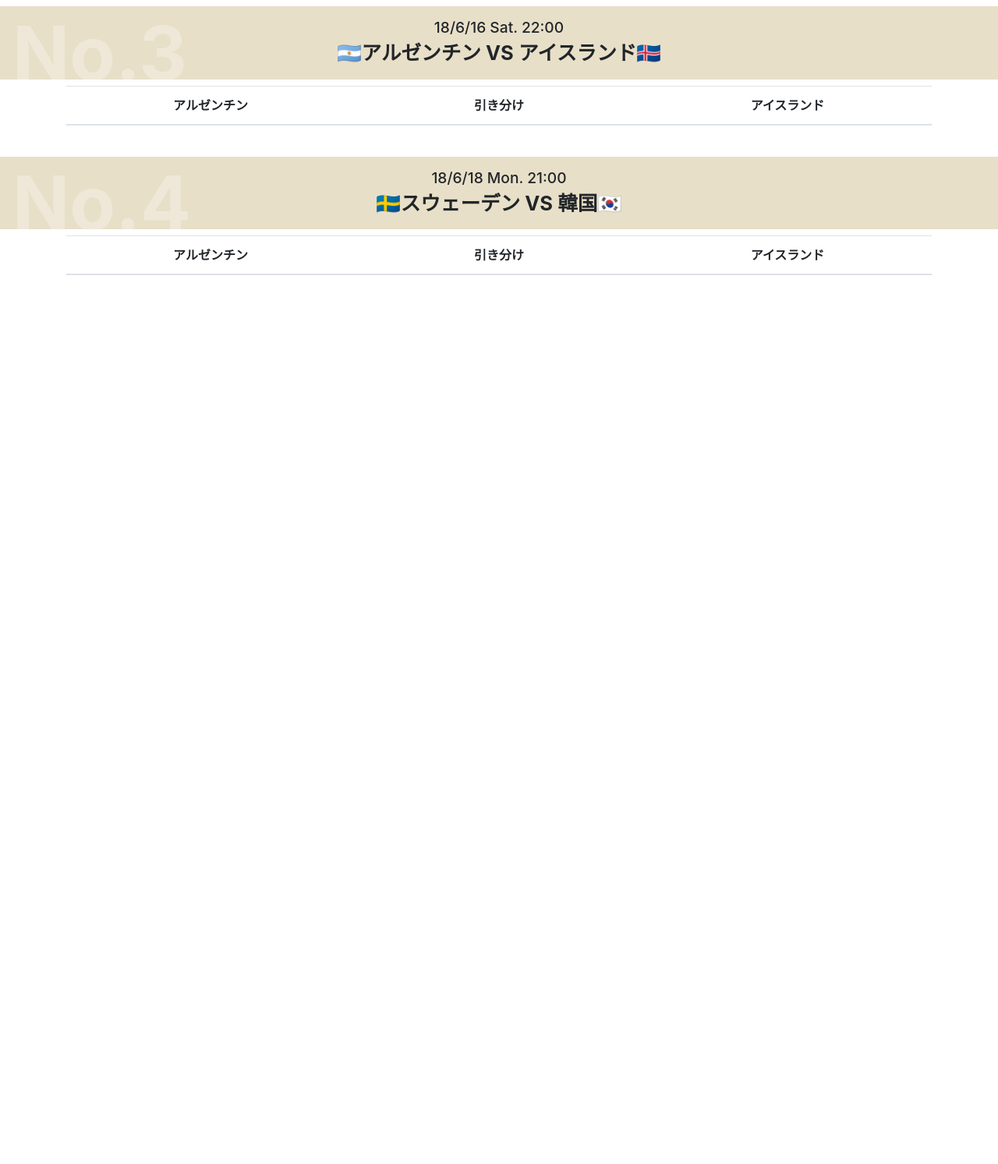
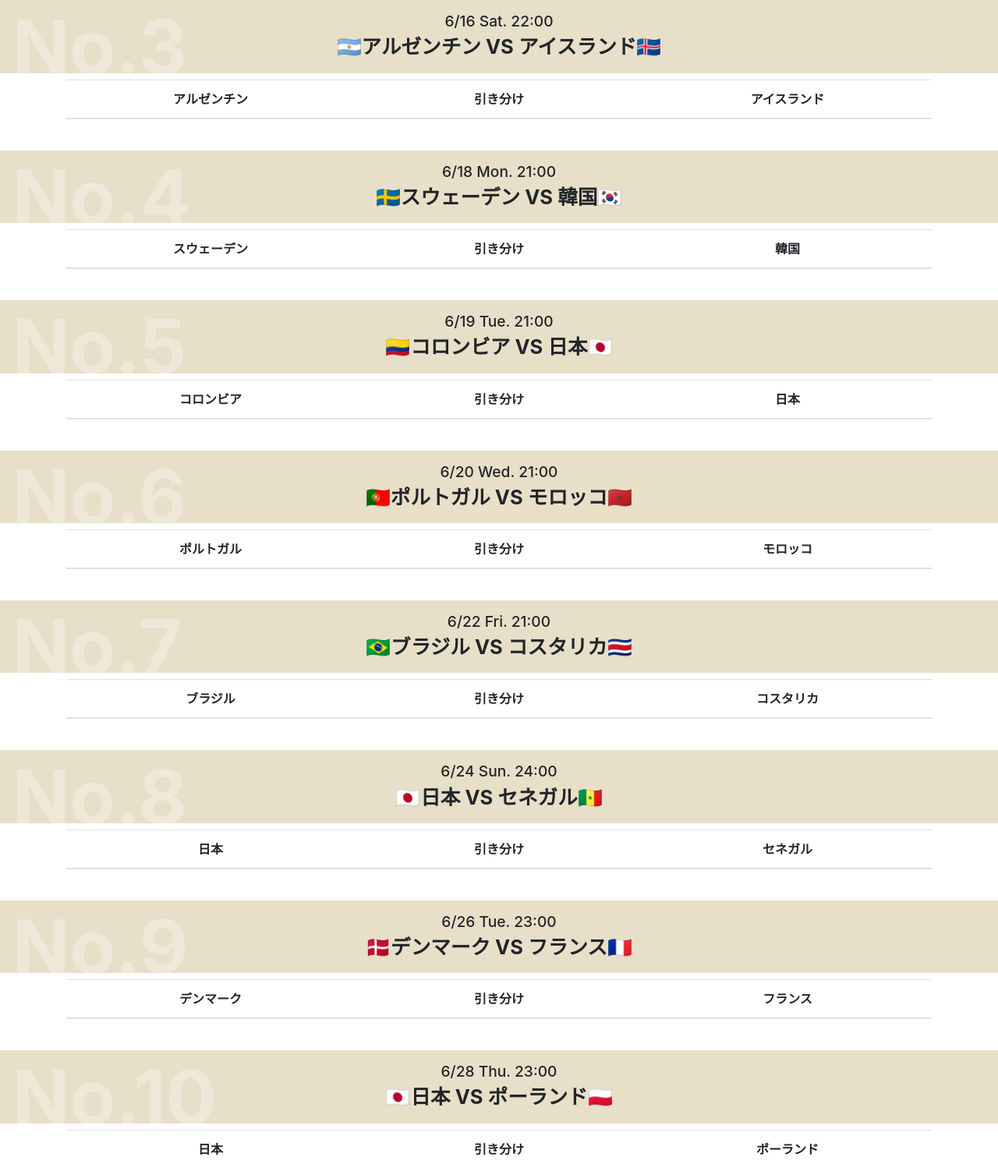
Before and after one commit to s12bt/koke-soccer2018, a website: page index.html in a window 1280 px wide. Shown: the part 1307-2800 px from the top of the page at 78% size. Before the commit the page ends 1700 px from the top, so only its background shows below. Drawn offline with nearby package versions, Linux system fonts and the light colour scheme.

Commit message:
試合追加とスタイリング調整

```diff
--- a/index.html
+++ b/index.html
@@ -170,26 +170,20 @@
     <div class="game__titleContainer game__titleContainer--next">
       <h2>
         <span class="game__count">No.1</span>
-        <span class="game__date">18/6/14 Thu. 24:00</span>
+        <span class="game__date">6/14 Thu. 24:00</span>
         <span class="game__title">🇷🇺ロシア VS サウジアラビア🇸🇦</span>
       </h2>
     </div>
     <div class="container">
-      <div class="game__google">
-        <a href="https://www.google.co.jp/search?q=%E3%83%AD%E3%82%B7%E3%82%A2+%E3%83%AF%E3%83%BC%E3%83%AB%E3%83%89%E3%82%AB%E3%83%83%E3%83%97#sie=m;/g/11f62zx9mx;2;/m/030q7;dt;fp;1"
-           target="_blank"
-           class=""
-        ><i class="fab fa-google"></i> Google先生のお告げ</a>
-      </div>
       <table class="table game__table">
         <thead>
         <tr>
-          <th colspan="3">ピタリ賞: 7500kp</th>
+          <th colspan="3">ピタリ賞 <span class="game__point">7500kp</span></th>
         </tr>
         <tr>
-          <th>ロシア (312kp)</th>
-          <th>引き分け (1875kp)</th>
-          <th>サウジアラビア (3750kp)</th>
+          <th>ロシア<br /><span class="game__point">312kp</span></th>
+          <th>引き分け<br /><span class="game__point">1875kp</span></th>
+          <th>サウジアラビア<br /><span class="game__point">3750kp</span></th>
         </tr>
         </thead>
         <tbody>
@@ -269,7 +263,7 @@
     <div class="game__titleContainer">
       <h2>
         <span class="game__count">No.2</span>
-        <span class="game__date">18/6/15 Fri. 27:00</span>
+        <span class="game__date">6/15 Fri. 27:00</span>
         <span class="game__title">🇵🇹ポルトガル VS スペイン🇪🇸</span>
       </h2>
     </div>
@@ -299,7 +293,7 @@
     <div class="game__titleContainer">
       <h2>
         <span class="game__count">No.3</span>
-        <span class="game__date">18/6/16 Sat. 22:00</span>
+        <span class="game__date">6/16 Sat. 22:00</span>
         <span class="game__title">🇦🇷アルゼンチン VS アイスランド🇮🇸</span>
       </h2>
     </div>
@@ -328,7 +322,7 @@
     <div class="game__titleContainer">
       <h2>
         <span class="game__count">No.4</span>
-        <span class="game__date">18/6/18 Mon. 21:00</span>
+        <span class="game__date">6/18 Mon. 21:00</span>
         <span class="game__title">🇸🇪スウェーデン VS 韓国🇰🇷</span>
       </h2>
     </div>
@@ -336,9 +330,183 @@
       <table class="table game__table">
         <thead>
         <tr>
-          <th>アルゼンチン</th>
+          <th>スウェーデン</th>
           <th>引き分け</th>
-          <th>アイスランド</th>
+          <th>韓国</th>
+        </tr>
+        </thead>
+        <tbody>
+        <tr>
+          <td>
+          </td>
+          <td>
+          </td>
+          <td></td>
+        </tr>
+        </tbody>
+      </table>
+    </div>
+  </div>
+  <div class="game">
+    <div class="game__titleContainer">
+      <h2>
+        <span class="game__count">No.5</span>
+        <span class="game__date">6/19 Tue. 21:00</span>
+        <span class="game__title">🇨🇴コロンビア VS 日本🇯🇵</span>
+      </h2>
+    </div>
+    <div class="container">
+      <table class="table game__table">
+        <thead>
+        <tr>
+          <th>コロンビア</th>
+          <th>引き分け</th>
+          <th>日本</th>
+        </tr>
+        </thead>
+        <tbody>
+        <tr>
+          <td>
+          </td>
+          <td>
+          </td>
+          <td></td>
+        </tr>
+        </tbody>
+      </table>
+    </div>
+  </div>
+  <div class="game">
+    <div class="game__titleContainer">
+      <h2>
+        <span class="game__count">No.6</span>
+        <span class="game__date">6/20 Wed. 21:00</span>
+        <span class="game__title">🇵🇹ポルトガル VS モロッコ🇲🇦</span>
+      </h2>
+    </div>
+    <div class="container">
+      <table class="table game__table">
+        <thead>
+        <tr>
+          <th>ポルトガル</th>
+          <th>引き分け</th>
+          <th>モロッコ</th>
+        </tr>
+        </thead>
+        <tbody>
+        <tr>
+          <td>
+          </td>
+          <td>
+          </td>
+          <td></td>
+        </tr>
+        </tbody>
+      </table>
+    </div>
+  </div>
+  <div class="game">
+    <div class="game__titleContainer">
+      <h2>
+        <span class="game__count">No.7</span>
+        <span class="game__date">6/22 Fri. 21:00</span>
+        <span class="game__title">🇧🇷ブラジル VS コスタリカ🇨🇷</span>
+      </h2>
+    </div>
+    <div class="container">
+      <table class="table game__table">
+        <thead>
+        <tr>
+          <th>ブラジル</th>
+          <th>引き分け</th>
+          <th>コスタリカ</th>
+        </tr>
+        </thead>
+        <tbody>
+        <tr>
+          <td>
+          </td>
+          <td>
+          </td>
+          <td></td>
+        </tr>
+        </tbody>
+      </table>
+    </div>
+  </div>
+  <div class="game">
+    <div class="game__titleContainer">
+      <h2>
+        <span class="game__count">No.8</span>
+        <span class="game__date">6/24 Sun. 24:00</span>
+        <span class="game__title">🇯🇵日本 VS セネガル🇸🇳</span>
+      </h2>
+    </div>
+    <div class="container">
+      <table class="table game__table">
+        <thead>
+        <tr>
+          <th>日本</th>
+          <th>引き分け</th>
+          <th>セネガル</th>
+        </tr>
+        </thead>
+        <tbody>
+        <tr>
+          <td>
+          </td>
+          <td>
+          </td>
+          <td></td>
+        </tr>
+        </tbody>
+      </table>
+    </div>
+  </div>
+  <div class="game">
+    <div class="game__titleContainer">
+      <h2>
+        <span class="game__count">No.9</span>
+        <span class="game__date">6/26 Tue. 23:00</span>
+        <span class="game__title">🇩🇰デンマーク VS フランス🇫🇷</span>
+      </h2>
+    </div>
+    <div class="container">
+      <table class="table game__table">
+        <thead>
+        <tr>
+          <th>デンマーク</th>
+          <th>引き分け</th>
+          <th>フランス</th>
+        </tr>
+        </thead>
+        <tbody>
+        <tr>
+          <td>
+          </td>
+          <td>
+          </td>
+          <td></td>
+        </tr>
+        </tbody>
+      </table>
+    </div>
+  </div>
+  <div class="game">
+    <div class="game__titleContainer">
+      <h2>
+        <span class="game__count">No.10</span>
+        <span class="game__date">6/28 Thu. 23:00</span>
+        <span class="game__title">🇯🇵日本 VS ポーランド🇵🇱</span>
+      </h2>
+    </div>
+    <div class="container">
+      <table class="table game__table">
+        <thead>
+        <tr>
+          <th>日本</th>
+          <th>引き分け</th>
+          <th>ポーランド</th>
         </tr>
         </thead>
         <tbody>
--- a/scss/style.scss
+++ b/scss/style.scss
@@ -1,3 +1,5 @@
+$breakPoint: 420px;
+
 .jumbotron {
   display: flex;
   align-items: center;
@@ -13,7 +15,7 @@
   h1 {
     margin-bottom: 24px;
 
-    @media(max-width: 720px) {
+    @media(max-width: $breakPoint) {
       font-size: 2rem;
     }
 
@@ -34,6 +36,10 @@
     padding: 24px;
     max-width: 800px;
     margin: 0 auto;
+
+    @media(max-width: $breakPoint) {
+      padding: 16px;
+    }
 
     h2 {
       font-size: 1.1rem;
@@ -119,20 +125,34 @@
     font-size: 6rem;
     font-weight: bold;
     color: transparentize(#FFF, 1 - 0.3);
+    z-index: 0;
+
+    @media(max-width: $breakPoint) {
+      color: transparentize(#FFF, 1 - 0.2);
+      left: -12px;
+    }
   }
 
   &__date {
+    position: relative;
+    z-index: 1;
     display: block;
     font-size: 1.2rem;
+
+    @media(max-width: $breakPoint) {
+      font-size: 1rem;
+    }
   }
 
   &__title {
+    position: relative;
+    z-index: 1;
     font-size: 1.6rem;
     font-weight: bold;
-  }
 
-  &__google {
-    text-align: right;
+    @media(max-width: $breakPoint) {
+      font-size: 1.3rem;
+    }
   }
 
   &__table {
@@ -141,10 +161,19 @@
     th {
       text-align: center;
       width: 33%;
+
+      @media(max-width: $breakPoint) {
+        vertical-align: middle!important;
+        font-size: 0.8rem;
+      }
     }
 
     td {
       text-align: center;
     }
   }
+
+  &__point {
+    font-style: italic;
+  }
 }
```
Also changed, not shown: scss/style.css, 1 other file.
